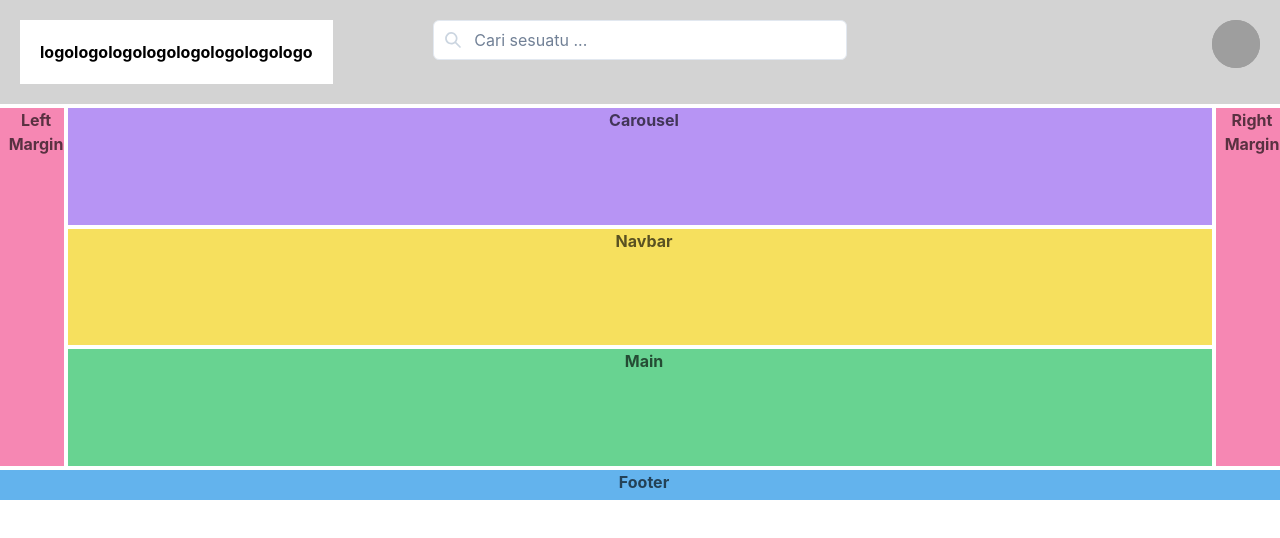
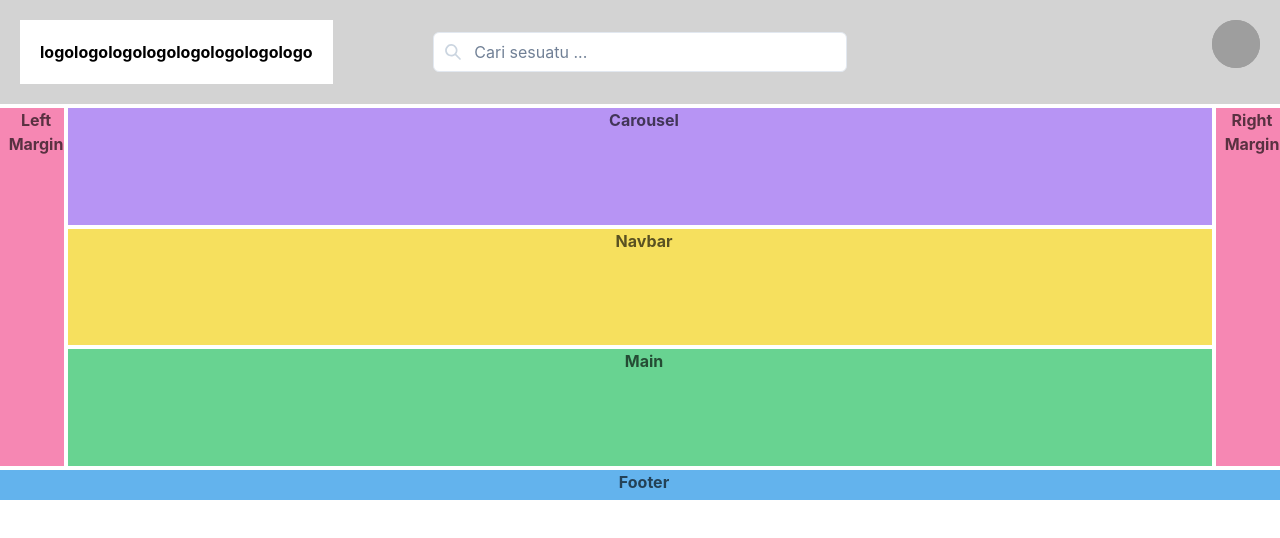
Before and after one commit to dimasivonanggitama/blog-app, a React (Create React App) app: page / in a window 1280 px wide. Shown: the top 538 px of the page. Built offline with nearby package versions, Linux system fonts and the light colour scheme; grey boxes are pictures that could not be loaded.

Commit message:
v2.2.2.1 Install react-icons into package.json and fix margin into SearchBar.js

```diff
--- a/package.json
+++ b/package.json
@@ -3,7 +3,8 @@
   "version": "0.1.0",
   "private": true,
   "dependencies": {
-    "@chakra-ui/react": "^2.7.0",
+    "@chakra-ui/icons": "^2.0.19",
+    "@chakra-ui/react": "^2.7.1",
     "@emotion/react": "^11.11.1",
     "@emotion/styled": "^11.11.0",
     "@reduxjs/toolkit": "^1.9.5",
@@ -16,6 +17,7 @@
     "framer-motion": "^10.12.16",
     "react": "^18.2.0",
     "react-dom": "^18.2.0",
+    "react-icons": "^4.10.1",
     "react-redux": "^8.1.0",
     "react-router-dom": "^6.12.1",
     "react-scripts": "5.0.1",
--- a/src/components/SearchBar.js
+++ b/src/components/SearchBar.js
@@ -5,7 +5,7 @@ import React from 'react'
 const SearchBar = () => {
   return (
     <>
-        <InputGroup>
+        <InputGroup margin="auto">
             <InputLeftElement pointerEvents='none'>
                 <SearchIcon color='gray.300' />
             </InputLeftElement>
```
Also changed, not shown: 1 other file (tests, documents, lock files or other folders).
